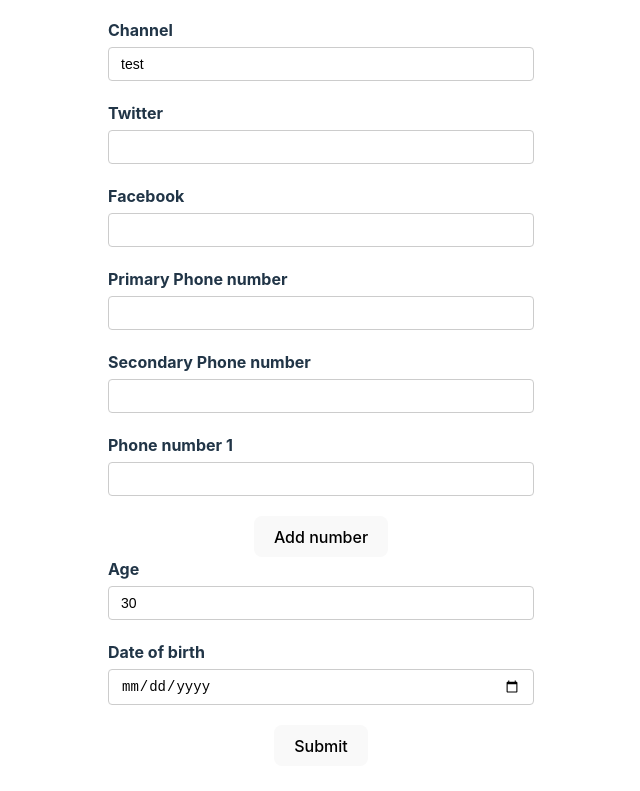
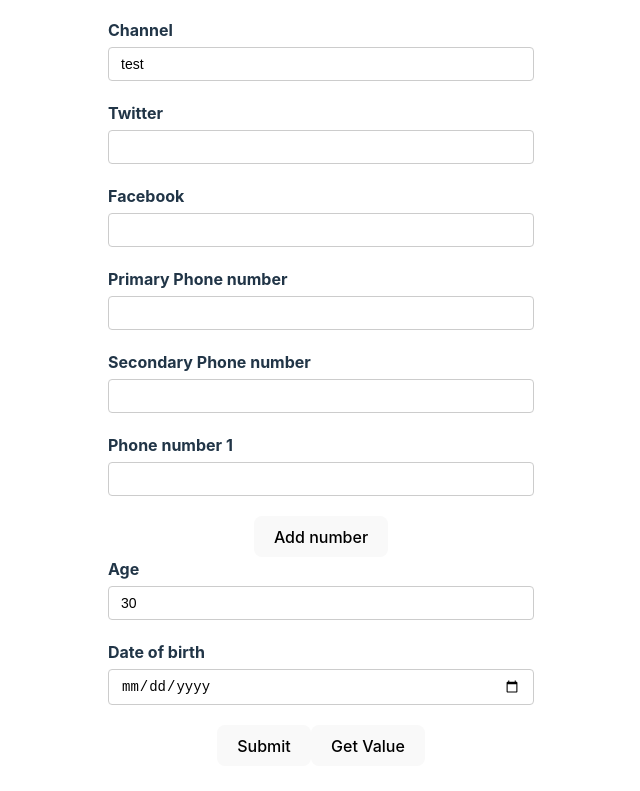
Before and after one commit to aamir12/react-form-hook, a React (Vite) app: page / in a window 1280 px wide. Shown: the part 305-1096 px from the top of the page, without its empty margins (319-959 px from the left). Built offline with nearby package versions, Linux system fonts and the light colour scheme.

Commit message:
add getValues

```diff
--- a/src/Components/YoutubeForm.tsx
+++ b/src/Components/YoutubeForm.tsx
@@ -35,7 +35,7 @@ export const YouTubeForm = () => {
     },
   });
 
-  const { register, control, handleSubmit, formState, watch } = form;
+  const { register, control, handleSubmit, formState, watch, getValues } = form;
   const { fields, append, remove } = useFieldArray({
     name: "phNumbers",
     control,
@@ -44,6 +44,16 @@ export const YouTubeForm = () => {
 
   const onSubmit = (data: FormValues) => {
     console.log("formData", data);
+  };
+
+  const handleGetValue = () => {
+    //get entire form value
+    console.log(getValues());
+    //get specific value;
+    console.log(getValues("social"));
+    console.log(getValues("social.facebook"));
+    console.log(getValues("phNumbers.0"));
+    console.log(getValues(["username", "email"]));
   };
 
   //watch is used to mointer changes of field;
@@ -249,6 +259,9 @@ export const YouTubeForm = () => {
         </div>
 
         <button>Submit</button>
+        <button type="button" onClick={handleGetValue}>
+          Get Value
+        </button>
       </form>
 
       <DevTool control={control} />
```
